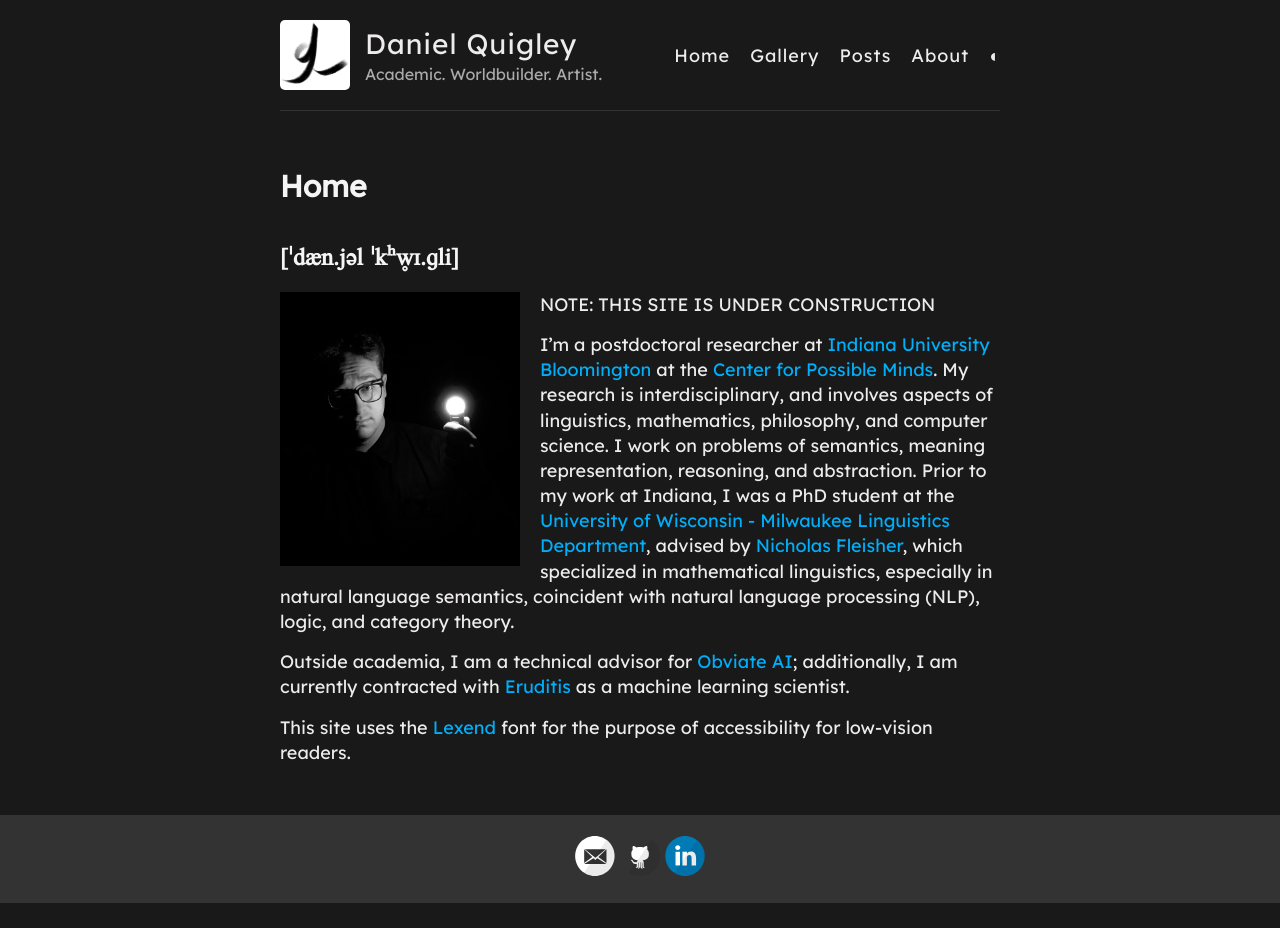
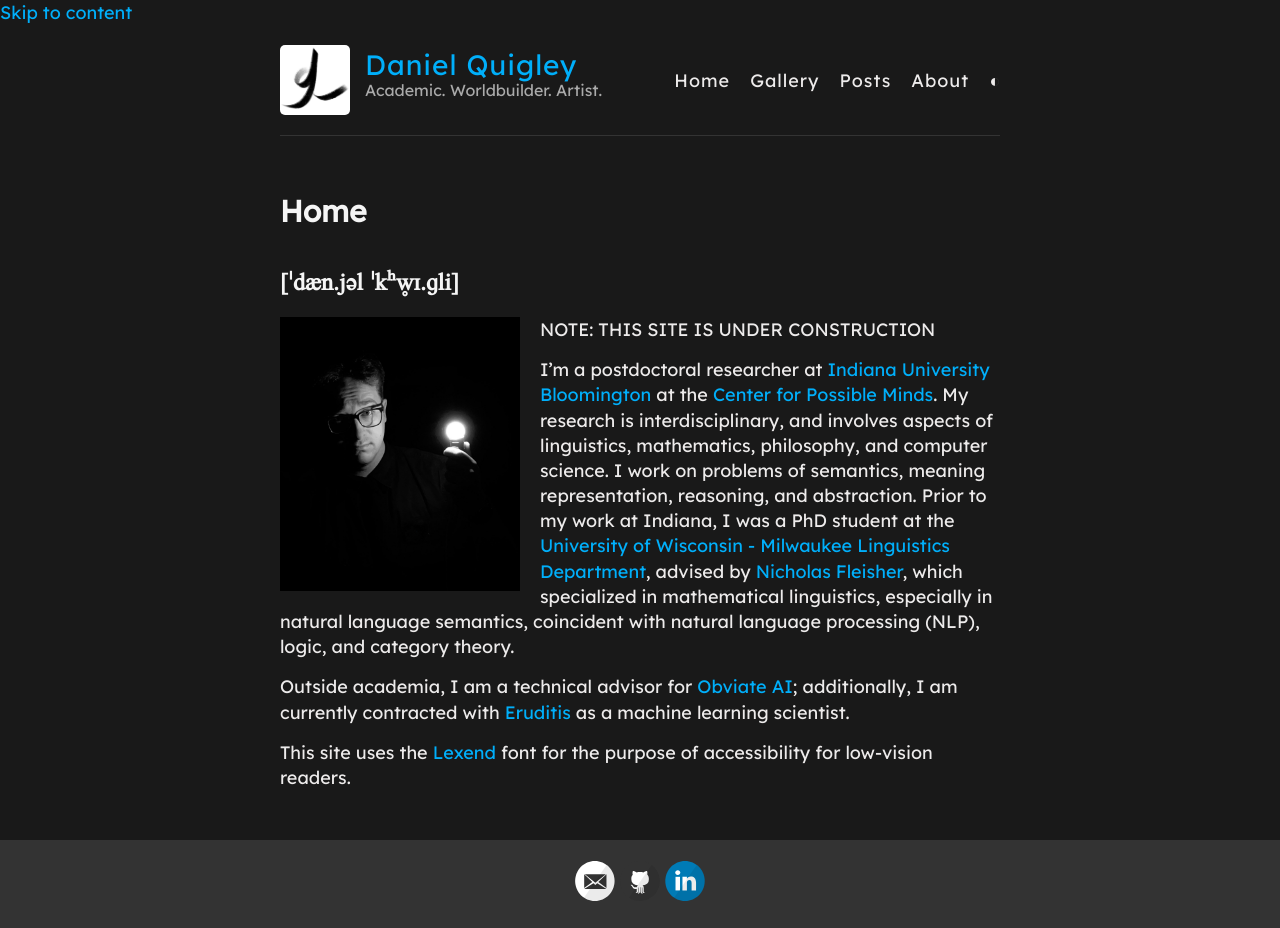
Before and after one commit to deltaquebec/dquigley.art, a Jekyll site: the page built from index.md, in a window 1280 px wide. Built offline with Jekyll 4.4.1, drawn with Linux system fonts in a browser that asks for light colours; before the commit the page ends 903 px from its top, so only the background shows below that.

Commit message:
Update default.html

```diff
--- a/_layouts/default.html
+++ b/_layouts/default.html
@@ -53,13 +53,14 @@
   </head>
 
   <body>
+    <a class="skip-link" href="#main">Skip to content</a>
     <div class="wrapper-masthead">
       <div class="container">
         <header class="masthead clearfix">
-          <a href="{{ site.baseurl }}/" class="site-avatar"><img src="{{ site.avatar }}" /></a>
+          <a href="{{ site.baseurl }}/" class="site-avatar" aria-label="Home"><img src="{{ site.avatar }}" alt="" /></a>
 
           <div class="site-info">
-            <h1 class="site-name"><a href="{{ site.baseurl }}/">{{ site.name }}</a></h1>
+            <p class="site-name"><a href="{{ site.baseurl }}/">{{ site.name }}</a></p>
             <p class="site-description">{{ site.description }}</p>
           </div>
 
```
